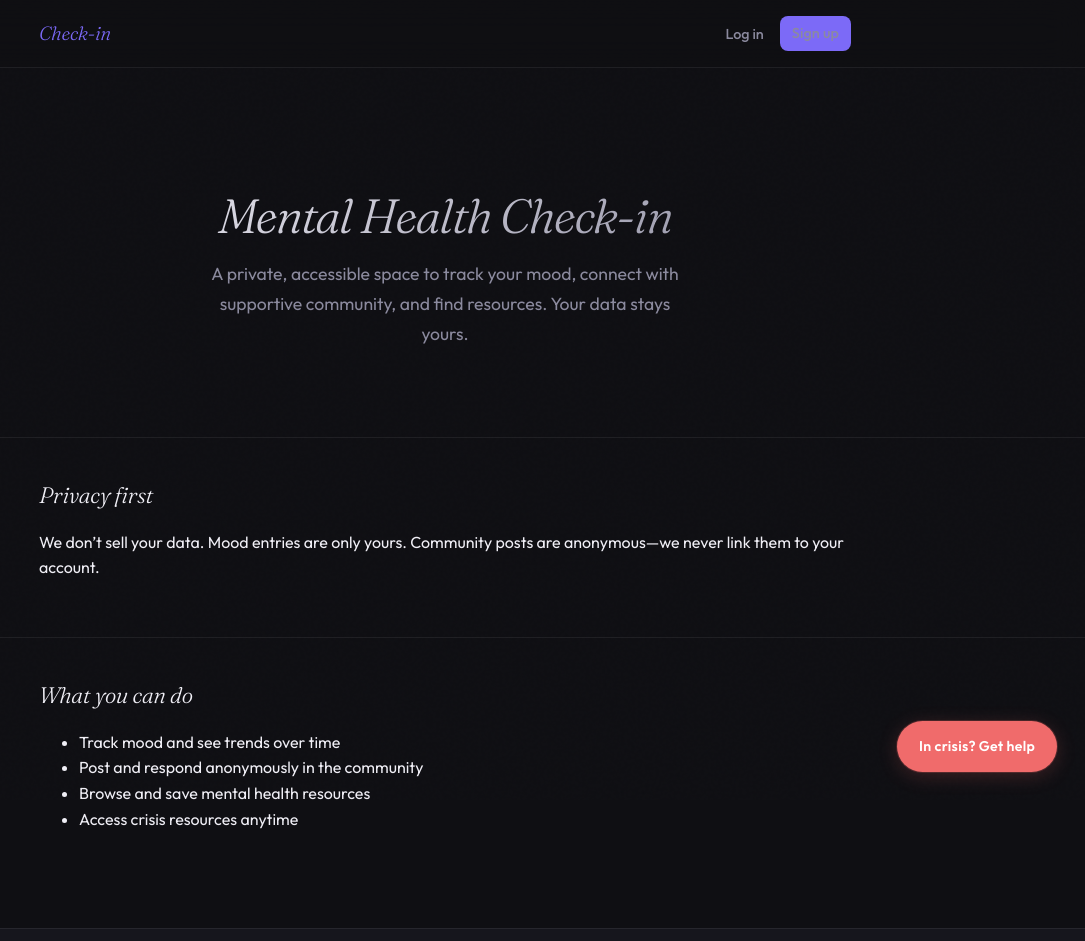
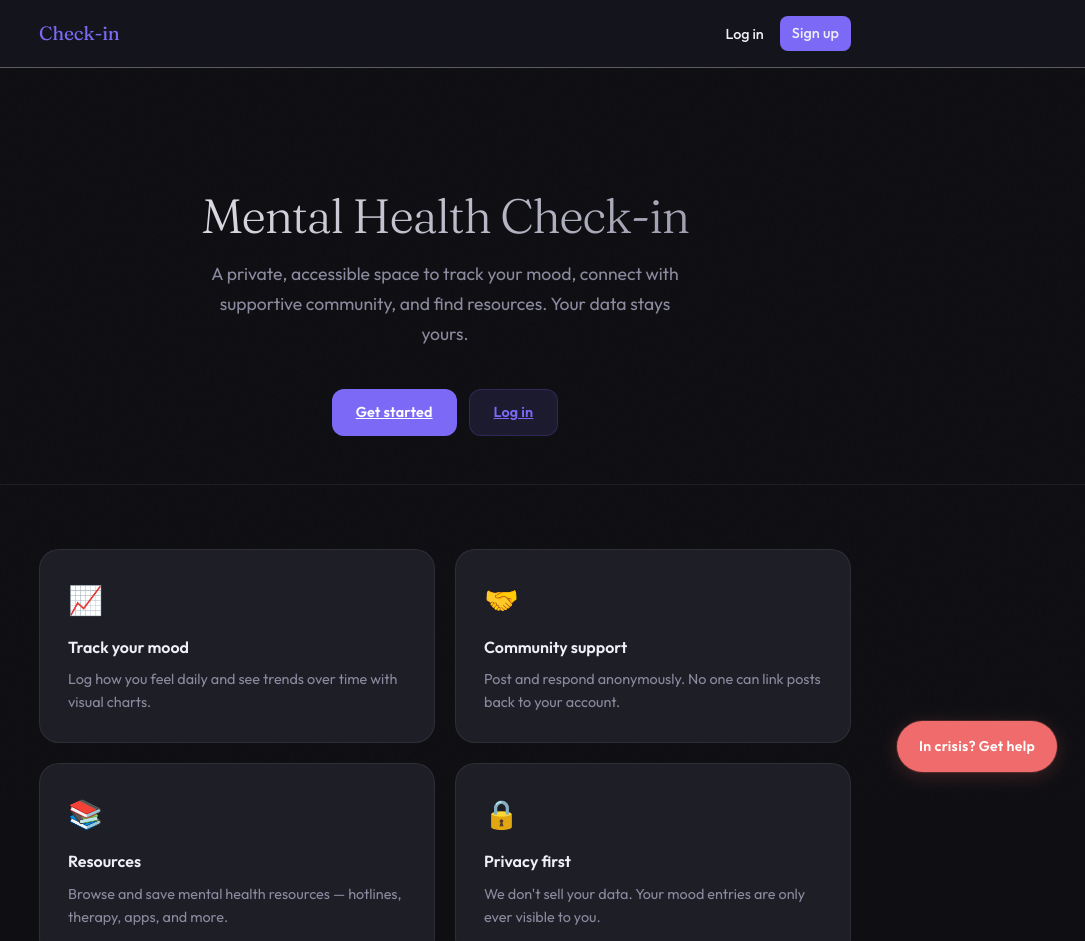
Before and after one commit to maxten244/Health-App, a React (Vite) app in the folder client/: page / in a window 1280 px wide. Shown: the top 941 px of the page, without its empty margins (195-1280 px from the left). Built offline with nearby package versions, Linux system fonts and the light colour scheme; no server answers.

Commit message:
alot of ui changes

```diff
--- a/client/src/components/Nav.jsx
+++ b/client/src/components/Nav.jsx
@@ -38,11 +38,6 @@ export default function Nav() {
             <li><Link to="/resources" onClick={() => setMenuOpen(false)}>Resources</Link></li>
             <li><Link to="/crisis" onClick={() => setMenuOpen(false)}>Crisis</Link></li>
             <li><Link to="/settings" onClick={() => setMenuOpen(false)}>Settings</Link></li>
-            <li>
-              <button type="button" className="btn btn-secondary" onClick={handleLogout} aria-label="Log out">
-                Log out
-              </button>
-            </li>
           </ul>
         ) : (
           <ul className={`nav-links ${menuOpen ? 'nav-links--open' : ''}`}>
--- a/client/src/pages/Landing.jsx
+++ b/client/src/pages/Landing.jsx
@@ -1,6 +1,9 @@
 import { Link } from 'react-router-dom';
+import { useAuth } from '../context/AuthContext';
 
 export default function Landing() {
+  const { user } = useAuth();
+
   return (
     <div className="landing">
       <header className="landing-hero">
@@ -9,29 +12,41 @@ export default function Landing() {
           <p className="lead">
             A private, accessible space to track your mood, connect with supportive community, and find resources. Your data stays yours.
           </p>
-
+          {!user && (
+          <nav aria-label="Get started">
+          <Link to="/signup" className="btn btn-primary">Get started</Link>
+          <Link to="/login" className="btn btn-secondary">Log in</Link>
+          </nav>
+          )}
         </div>
       </header>
-      <section className="landing-section" aria-labelledby="privacy-heading">
+
+      <section className="landing-features" aria-labelledby="features-heading">
         <div className="container">
-          <h2 id="privacy-heading">Privacy first</h2>
-          <p>
-            We don’t sell your data. Mood entries are only yours. Community posts are anonymous—we never link them to your account.
-          </p>
+          <div className="landing-features-grid">
+            <div className="landing-feature-card">
+              <span className="landing-feature-icon">📈</span>
+              <h3>Track your mood</h3>
+              <p>Log how you feel daily and see trends over time with visual charts.</p>
+            </div>
+            <div className="landing-feature-card">
+              <span className="landing-feature-icon">🤝</span>
+              <h3>Community support</h3>
+              <p>Post and respond anonymously. No one can link posts back to your account.</p>
+            </div>
+            <div className="landing-feature-card">
+              <span className="landing-feature-icon">📚</span>
+              <h3>Resources</h3>
+              <p>Browse and save mental health resources — hotlines, therapy, apps, and more.</p>
+            </div>
+            <div className="landing-feature-card">
+              <span className="landing-feature-icon">🔒</span>
+              <h3>Privacy first</h3>
+              <p>We don't sell your data. Your mood entries are only ever visible to you.</p>
+            </div>
+          </div>
         </div>
       </section>
-      <section className="landing-section" aria-labelledby="features-heading">
-        <div className="container">
-          <h2 id="features-heading">What you can do</h2>
-          <ul>
-            <li>Track mood and see trends over time</li>
-            <li>Post and respond anonymously in the community</li>
-            <li>Browse and save mental health resources</li>
-            <li>Access crisis resources anytime</li>
-          </ul>
-        </div>
-      </section>
-
     </div>
   );
 }
--- a/client/src/pages/Login.jsx
+++ b/client/src/pages/Login.jsx
@@ -28,7 +28,7 @@ export default function Login() {
 
   return (
     <div style={{ width: '560px', minWidth: '320px', margin: '0 auto', padding: '3rem 24px 0' }}>
-      <Link to="/" style={{ display: 'inline-block', marginBottom: '1rem', color: 'white' }}>← Back</Link>
+      <Link to="/" className="auth-link" style={{ display: 'inline-block', marginBottom: '1rem' }}>← Back</Link>
       <h1 className="page-title" id="login-heading">Login</h1>
       <form onSubmit={handleSubmit} className="card" aria-labelledby="login-heading">
         <div className="form-group">
@@ -58,8 +58,8 @@ export default function Login() {
           {loading ? 'Logging in…' : 'Log in'}
         </button>
       </form>
-      <p style={{ marginTop: '1rem' }}>
-        Don't have an account? <Link to="/signup">Sign up</Link>
+      <p style={{ marginTop: '1rem', color: 'white' }}>
+        Don't have an account? <Link to="/signup" className="auth-link" style={{ textDecoration: 'underline' }}>Sign up</Link>
       </p>
     </div>
   );
--- a/client/src/pages/Signup.jsx
+++ b/client/src/pages/Signup.jsx
@@ -28,7 +28,8 @@ export default function Signup() {
 
   return (
     <div style={{ width: '560px', minWidth: '320px', margin: '0 auto', padding: '3rem 24px 0' }}>
-      <Link to="/" style={{ display: 'inline-block', marginBottom: '1rem', color: 'white' }}>← Back</Link>        <h1 className="page-title" id="signup-heading">Sign up</h1>
+      <Link to="/" className="auth-link" style={{ display: 'inline-block', marginBottom: '1rem' }}>← Back</Link>
+      <h1 className="page-title" id="signup-heading">Sign up</h1>
       <form onSubmit={handleSubmit} className="card" aria-labelledby="signup-heading">
         <div className="form-group">
           <label htmlFor="signup-email">Email</label>
@@ -58,8 +59,8 @@ export default function Signup() {
           {loading ? 'Creating account…' : 'Sign up'}
         </button>
       </form>
-      <p style={{ marginTop: '1rem' }}>
-        Already have an account? <Link to="/login">Log in</Link>
+      <p style={{ marginTop: '1rem', color: 'white' }}>
+        Already have an account? <Link to="/login" className="auth-link" style={{ textDecoration: 'underline' }}>Log in</Link>
       </p>
     </div>
   );
--- a/client/src/styles/global.css
+++ b/client/src/styles/global.css
@@ -135,7 +135,6 @@ textarea:focus-visible,
   font-family: var(--font-display);
   font-size: 2rem;
   font-weight: 300;
-  font-style: italic;
   margin: 0 0 1.75rem;
   color: var(--text);
   letter-spacing: -0.02em;
@@ -289,10 +288,10 @@ textarea:focus-visible,
 }
 
 .nav {
-  background: rgba(15, 15, 19, 0.8);
+  background: rgba(22, 22, 29, 0.95);
   backdrop-filter: blur(16px);
   -webkit-backdrop-filter: blur(16px);
-  border-bottom: 1px solid var(--border);
+  border-bottom: 1px solid rgba(255, 255, 255, 0.3);
   position: sticky;
   top: 0;
   z-index: 50;
@@ -309,7 +308,6 @@ textarea:focus-visible,
 .nav-logo {
   font-family: var(--font-display);
   font-weight: 400;
-  font-style: italic;
   font-size: 1.2rem;
   color: var(--accent);
   text-decoration: none;
@@ -325,8 +323,10 @@ textarea:focus-visible,
   gap: 0.25rem;
 }
 
+
+
 .nav-links a {
-  color: var(--text-muted);
+  color: var(--text);
   text-decoration: none;
   font-size: 0.9rem;
   font-weight: 500;
@@ -334,7 +334,6 @@ textarea:focus-visible,
   border-radius: 8px;
   transition: color 0.2s, background 0.2s;
 }
-
 .nav-links a:hover {
   color: var(--text);
   background: var(--border);
@@ -368,7 +367,7 @@ textarea:focus-visible,
 
 .footer {
   background: var(--bg-2);
-  border-top: 1px solid var(--border);
+  border-top: 1px solid rgba(255, 255, 255, 0.3);
   padding: 2rem 24px;
   margin-top: auto;
 }
@@ -711,7 +710,6 @@ textarea:focus-visible,
   font-family: var(--font-display);
   font-size: 3rem;
   font-weight: 300;
-  font-style: italic;
   margin: 0 0 1rem;
   letter-spacing: -0.03em;
   line-height: 1.15;
@@ -745,7 +743,6 @@ textarea:focus-visible,
   font-family: var(--font-display);
   font-size: 1.4rem;
   font-weight: 300;
-  font-style: italic;
   margin: 0 0 0.75rem;
   letter-spacing: -0.01em;
 }
@@ -886,3 +883,57 @@ textarea:focus-visible,
     right: 16px;
   }
 }
+
+.landing-features {
+  padding: 4rem 0;
+  border-top: 1px solid var(--border);
+}
+
+.landing-features-grid {
+  display: grid;
+  grid-template-columns: repeat(2, 1fr);
+  gap: 1.25rem;
+}
+
+.landing-feature-card {
+  background: var(--surface);
+  border: 1px solid var(--border);
+  border-radius: var(--radius-lg);
+  padding: 1.75rem;
+  transition: border-color 0.2s, box-shadow 0.2s;
+}
+
+.landing-feature-card:hover {
+  border-color: var(--border-hover);
+  box-shadow: var(--shadow);
+}
+
+.landing-feature-icon {
+  font-size: 1.75rem;
+  display: block;
+  margin-bottom: 0.75rem;
+}
+
+.landing-feature-card h3 {
+  margin: 0 0 0.5rem;
+  font-size: 1rem;
+  font-weight: 600;
+  color: var(--text);
+}
+
+.landing-feature-card p {
+  margin: 0;
+  font-size: 0.9rem;
+  color: var(--text-muted);
+  line-height: 1.6;
+}
+
+
+.auth-link {
+  color: white;
+  text-decoration: none;
+}
+
+.auth-link:hover {
+  text-decoration: none;
+}
```
Also changed, not shown: client/src/pages/Settings.jsx (+36 -2 lines), 2 other files (tests, documents, lock files or other folders).
